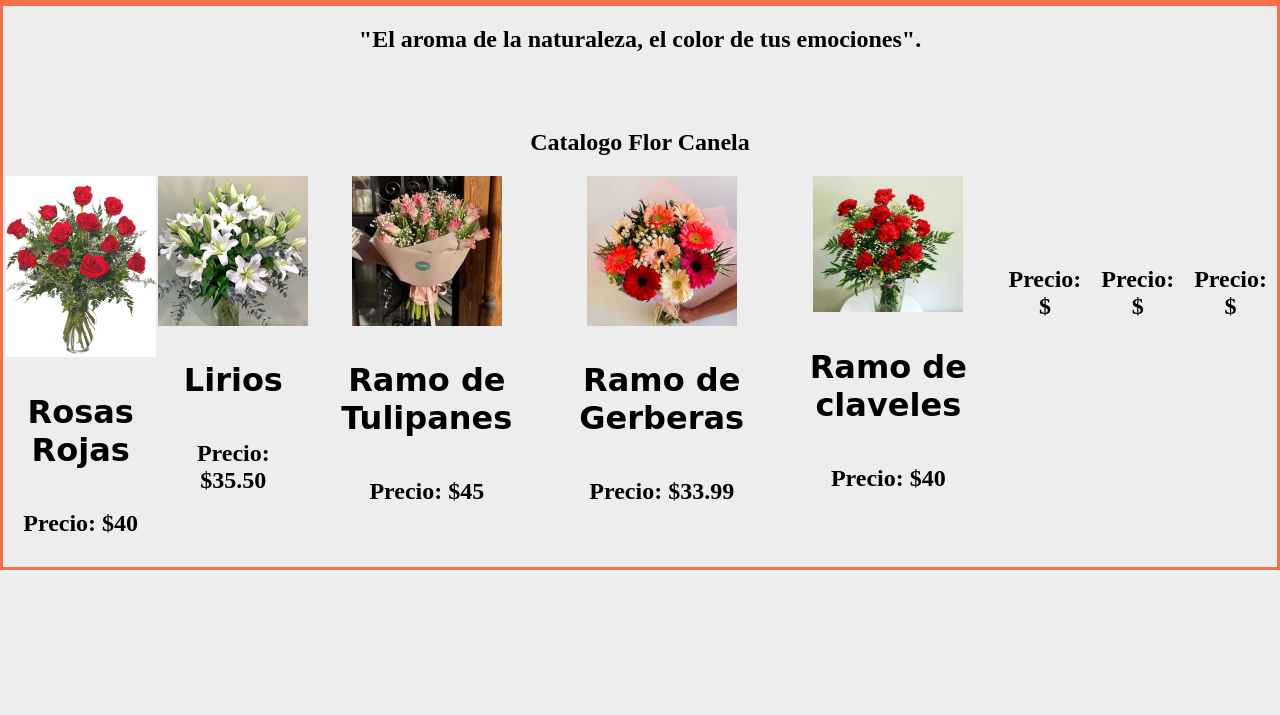
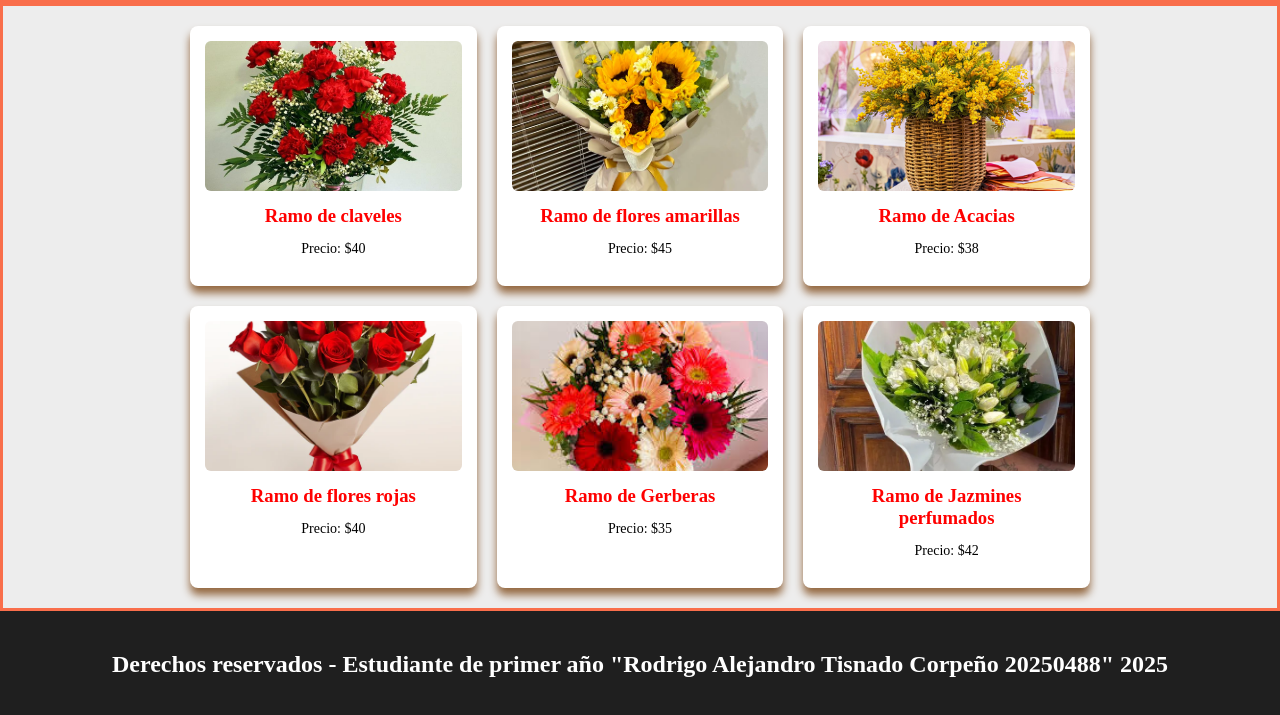
Before and after one commit to RodriTisnado/Desafio2RodrigoTisnado, a plain HTML site: page catalogo.html in a window 1280 px wide. Shown: the part 213-928 px from the top of the page. Before the commit the page ends 800 px from the top, so only its background shows below. Drawn offline with Linux system fonts and the light colour scheme; a web font is replaced by a local one.

Commit message:
Finalizado

```diff
--- a/catalogo.html
+++ b/catalogo.html
@@ -21,55 +21,44 @@
                 <li><a href="#">Contactanos</a></li>
             </nav>
         <main>
-            <h2>"El aroma de la naturaleza, el color de tus emociones".</h2>
-            <br>
-            <br>
-            <h2>Catalogo Flor Canela</h2>
-        <div class="dos">
+        <div class="container">
             <div class="card">
-                <img src="img/rosasrojas.jpg" alt="rosasrojas">
-                <h1>Rosas Rojas</h1>
-                <h2>Precio: $40</h2>
+                <img src="img/claveles.jpg" alt="claveles">
+                <h3>Ramo de claveles</h3>
+                <p>Precio: $40</p>
             </div>
             <div class="card">
-                <img src="img/lirios.jpg" alt="Lirios">
-                <h1>Lirios</h1>
-                <h2>Precio: $35.50</h2>
+                <img src="img/floresamarillas.webp" alt="Flores amarillas">
+                <h3>Ramo de flores amarillas</h3>
+                <p>Precio: $45</p>
             </div>
             <div class="card">
-                <img src="img/Tulipanes.webp" alt="Tulipanes">
-                <h1>Ramo de Tulipanes</h1>
-                <h2>Precio: $45</h2>
+                <img src="img/Acacias.jpg" alt="Acacias">
+                <h3>Ramo de Acacias</h3>
+                <p>Precio: $38</p>
+            </div>
+            <div class="card">
+                <img src="img/floresrojas.webp" alt="flores rojas">
+                <h3>Ramo de flores rojas</h3>
+                <p>Precio: $40</p>
             </div>
             <div class="card">
                 <img src="img/Gerberas.jpg" alt="Gerberas">
-                <h1>Ramo de Gerberas</h1>
-                <h2>Precio: $33.99</h2>
+                <h3>Ramo de Gerberas</h3>
+                <p>Precio: $35</p>
             </div>
             <div class="card">
-                <img src="img/claveles.jpg" alt="claveles">
-                <h1>Ramo de claveles</h1>
-                <h2>Precio: $40</h2>
-            </div>
-            <div class="card">
-                <img src="" alt="">
-                <h1></h1>
-                <h2>Precio: $</h2>
-            </div>
-            <div class="card">
-                <img src="" alt="">
-                <h1></h1>
-                <h2>Precio: $</h2>
-            </div>
-            <div class="card">
-                <img src="" alt="">
-                <h1></h1>
-                <h2>Precio: $</h2>
+                <img src="img/Jazmines.webp" alt="Jazmines">
+                <h3>Ramo de Jazmines perfumados</h3>
+                <p>Precio: $42</p>
             </div>
         </div>
-
-
         </main>
+        <div >
+            <footer>
+                <h2>Derechos reservados - Estudiante de primer año "Rodrigo Alejandro Tisnado Corpeño 20250488" 2025</h2>
+            </footer>
+            </div>
 
 
 </body>
--- a/css/Catalogo.css
+++ b/css/Catalogo.css
@@ -5,6 +5,7 @@ body{
     margin: 0px;
     text-align: center;
     background-color: #EDEDED;
+
 }
 main{
     border: 3px solid #F96E4B;
@@ -47,27 +48,6 @@ nav a:hover{
     float: left;
     margin-right: 20px;
 }
-.card img{
-    width: 150px;
-}
-.card :hover{
-    transform: scale(1.05);
-}
-.card h1 {
-    padding: 10px;
-
-}
-.card h2 {
-    padding: 10px;
-}
-
-.uno {
-    border-color: red;
-}
-.dos {
-    display: flex;
-    justify-content: center;
-}
 div a {
     text-decoration: none;
 
@@ -75,3 +55,43 @@ div a {
 div a:hover{
     text-decoration: underline;
 }
+.container {
+    display: grid;
+    grid-template-columns: repeat(3, 1fr);
+    max-width: 900px;
+    padding: 20px;
+    margin: auto;
+    gap: 20px;
+}
+
+.card{
+    background: white;
+    padding: 15px;
+    box-shadow: 0 7px 8px #946840;
+    border-radius: 8px;
+    text-align: center;
+}
+.card img {
+    width: 100%;
+    height: 150px;
+    border-radius: 6px;
+    object-fit: cover;
+}
+.card h3 {
+    margin: 10px;
+    color: red;
+}
+.card p {
+    font-size: 14px;
+    color: black;
+}
+footer{
+    background-color: #1F1F1F;
+    text-align: center;
+    padding: 20px;
+    color: white;
+}
+.cajafooter{
+    margin: 0px;
+    padding: 0px;
+}
--- a/css/Reseña historica.css
+++ b/css/Reseña historica.css
@@ -1,12 +1,13 @@
+@import url('https://fonts.googleapis.com/css2?family=Assistant:wght@200..800&display=swap');
+@import url('https://fonts.googleapis.com/css2?family=Assistant:wght@200..800&family=Playwrite+HU:wght@100..400&display=swap');
+
 body{
     padding: 0px;
     margin: 0px;
     text-align: center;
     background-color: #EDEDED;
 }
-main{
-    border: 3px solid #F96E4B;
-}
+
 header{
     background-color: #946840;
     padding: 5px;
@@ -36,3 +37,71 @@ nav a{
 nav a:hover{
     text-decoration: underline;
 }
+main{
+    border: 3px solid #F96E4B;
+}
+.imagen1{
+
+    float: left;
+    width: 300px;
+    margin-right: 30px;
+    padding: 5px;
+    margin-top: 30px;
+
+}
+.nigga {
+    padding: 60px;
+}
+p{
+    font-size: 20px;
+}
+footer{
+    background-color: #1F1F1F;
+    text-align: center;
+    padding: 20px;
+    color: white;
+}
+.cajafooter{
+    margin: 0px;
+    padding: 0px;
+}
+.container {
+    display: grid;
+    grid-template-columns: repeat(3, 1fr);
+    max-width: 900px;
+    padding: 20px;
+    margin: auto;
+    gap: 20px;
+}
+.container :hover{
+    transform: scale(1.05);
+}
+.card {
+    background: white;
+    padding: 15px;
+    box-shadow: 0 7px 8px #946840;
+    border-radius: 8px;
+    text-align: center;
+}
+.card img{
+    width: 100%;
+    height: 150px;
+    border-radius: 6px;
+    object-fit: cover;
+}
+
+.card h1 {
+    padding: 10px;
+
+}
+.card h2{
+    font-size: 14px;
+    color: black;
+}
+a {
+    text-decoration: none;
+    color: black;
+}
+a:hover{
+    text-decoration: underline;
+}
--- a/css/style.css
+++ b/css/style.css
@@ -25,9 +25,10 @@ nav{
     align-items: center;
     padding: 3px;
 }
-h1{
+.header h1{
     font-family: "Playwrite HU", cursive;
 }
+
 nav img{
     width: 200px;
 }
@@ -38,33 +39,38 @@ nav a{
 nav a:hover{
     text-decoration: underline;
 }
+.container {
+    display: grid;
+    grid-template-columns: repeat(3, 1fr);
+    max-width: 900px;
+    padding: 20px;
+    margin: auto;
+    gap: 20px;
+}
+.container :hover{
+    transform: scale(1.05);
+}
 .card {
-    margin: 20px;
-    width: 300px;
-    border-radius: 20px;
-    overflow: hidden;
-    box-shadow: 0px 10px 20px #EDD9C9;
+    background: white;
+    padding: 15px;
+    box-shadow: 0 7px 8px #946840;
+    border-radius: 8px;
+    text-align: center;
 }
 .card img{
-    width: 150px;
+    width: 100%;
+    height: 150px;
+    border-radius: 6px;
+    object-fit: cover;
 }
-.card :hover{
-    transform: scale(1.05);
-}
+
 .card h1 {
     padding: 10px;
 
 }
-.card h2 {
-    padding: 10px;
-}
-
-.uno {
-    border-color: red;
-}
-.dos {
-    display: flex;
-    justify-content: center;
+.card h2{
+    font-size: 14px;
+    color: black;
 }
 div a {
     text-decoration: none;
@@ -96,9 +102,10 @@ div a:hover{
     margin-right: 350px;
 }
 footer{
-    background-color: #D9D9D9;
+    background-color: #1F1F1F;
     text-align: center;
     padding: 20px;
+    color: white;
 }
 .cajafooter{
     margin: 0px;
```
Also changed, not shown: Reseña historica.html (+59 -1 lines), index.html (+2 -2 lines), img/Acacias.jpg (added), img/Jazmines.webp (added), img/abuela.jpg (added), img/abuelita.avif (added), img/orquideas.webp (added).
